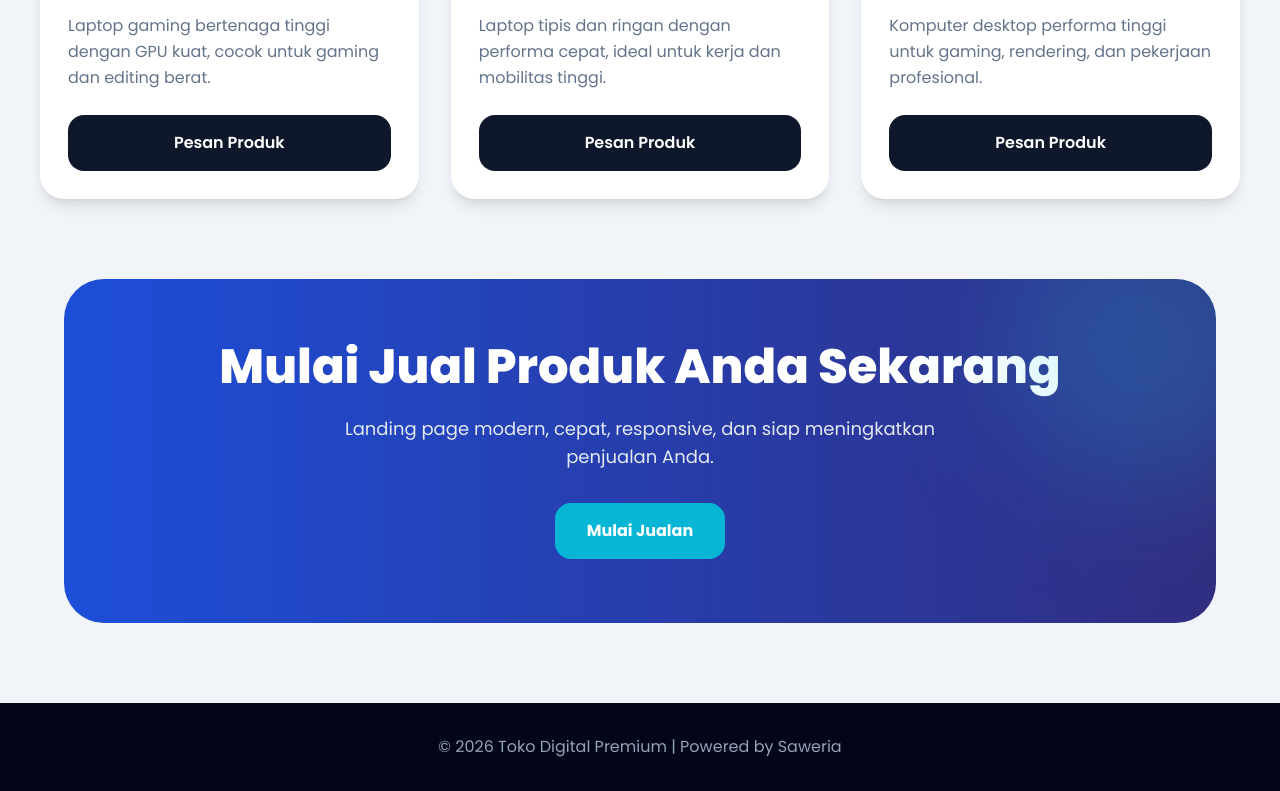
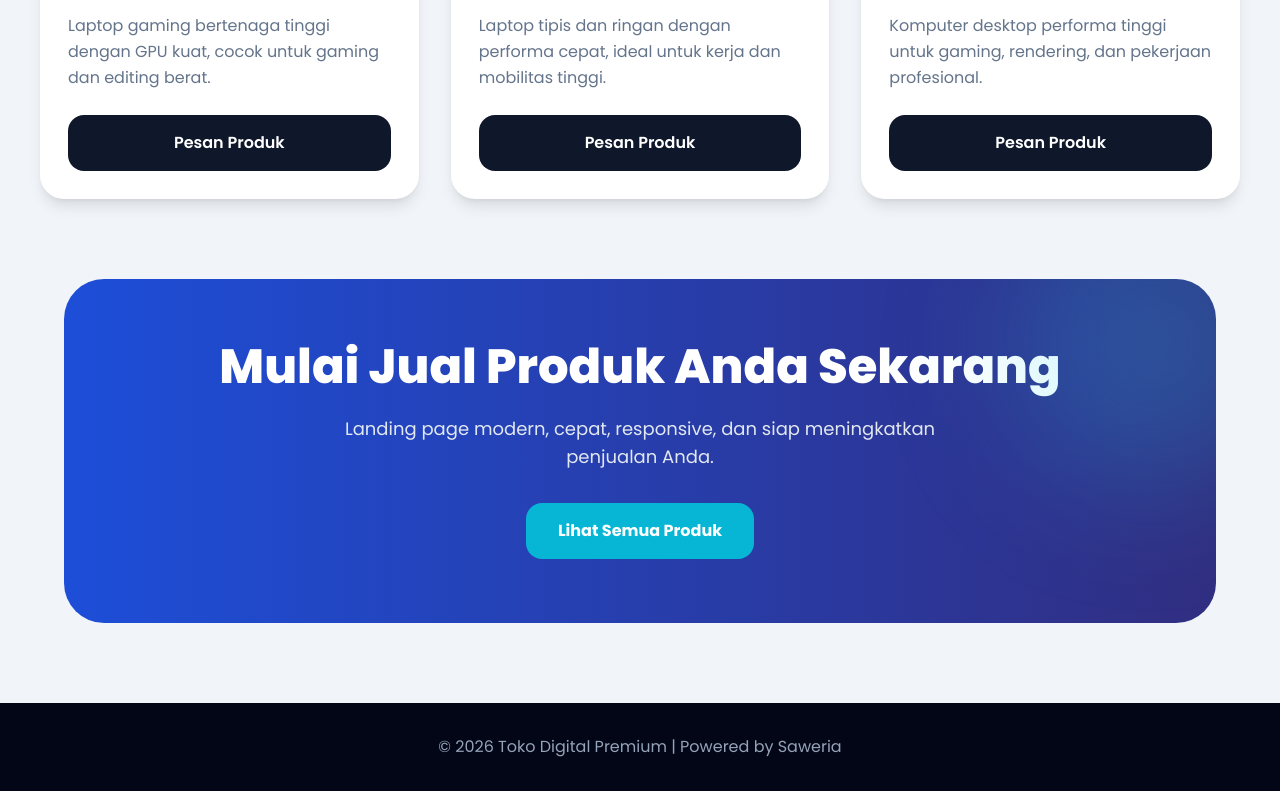
Before and after one commit to gema-unisi/gema-unisi.github.io, a plain HTML site: page index.html in a window 1280 px wide. Shown: the part 1322-2113 px from the top of the page. Drawn offline with nearby package versions, Linux system fonts and the light colour scheme.

Commit message:
update call-to-action link in index.html to redirect to products page

```diff
--- a/index.html
+++ b/index.html
@@ -302,11 +302,11 @@
                 </p>
 
                 <a
-                href="https://saweria.co/gemamaulana"
+                href="products.html"
                 target="_blank"
                 class="inline-flex px-8 py-4 rounded-2xl bg-cyan-500 hover:bg-cyan-600 text-white font-bold transition duration-300 hover:scale-105"
                 >
-                Mulai Jualan
+                Lihat Semua Produk
                 </a>
 
             </div>
```
